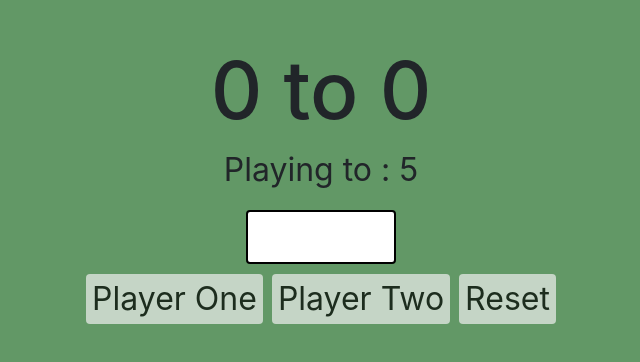
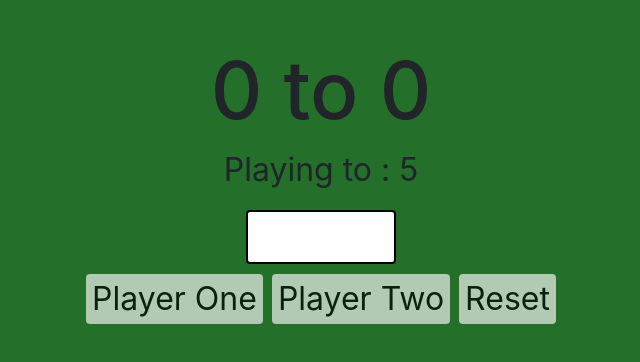
Before and after one commit to AlexandreGagnon-Lalonde/Score-Keeper, a plain HTML site: page index.html in a window 1280 px wide. Shown: the part 150-512 px from the top of the page, without its empty margins (319-959 px from the left). Drawn offline with nearby package versions, Linux system fonts and the light colour scheme.

Commit message:
green change

```diff
--- a/ScoreKeeper.css
+++ b/ScoreKeeper.css
@@ -17,7 +17,7 @@ a {
 }
 
 body{
-  background-color: rgba(36, 112, 42, 0.712);
+  background-color: #24702a;
   font-size: 2rem;
 }
 
```
